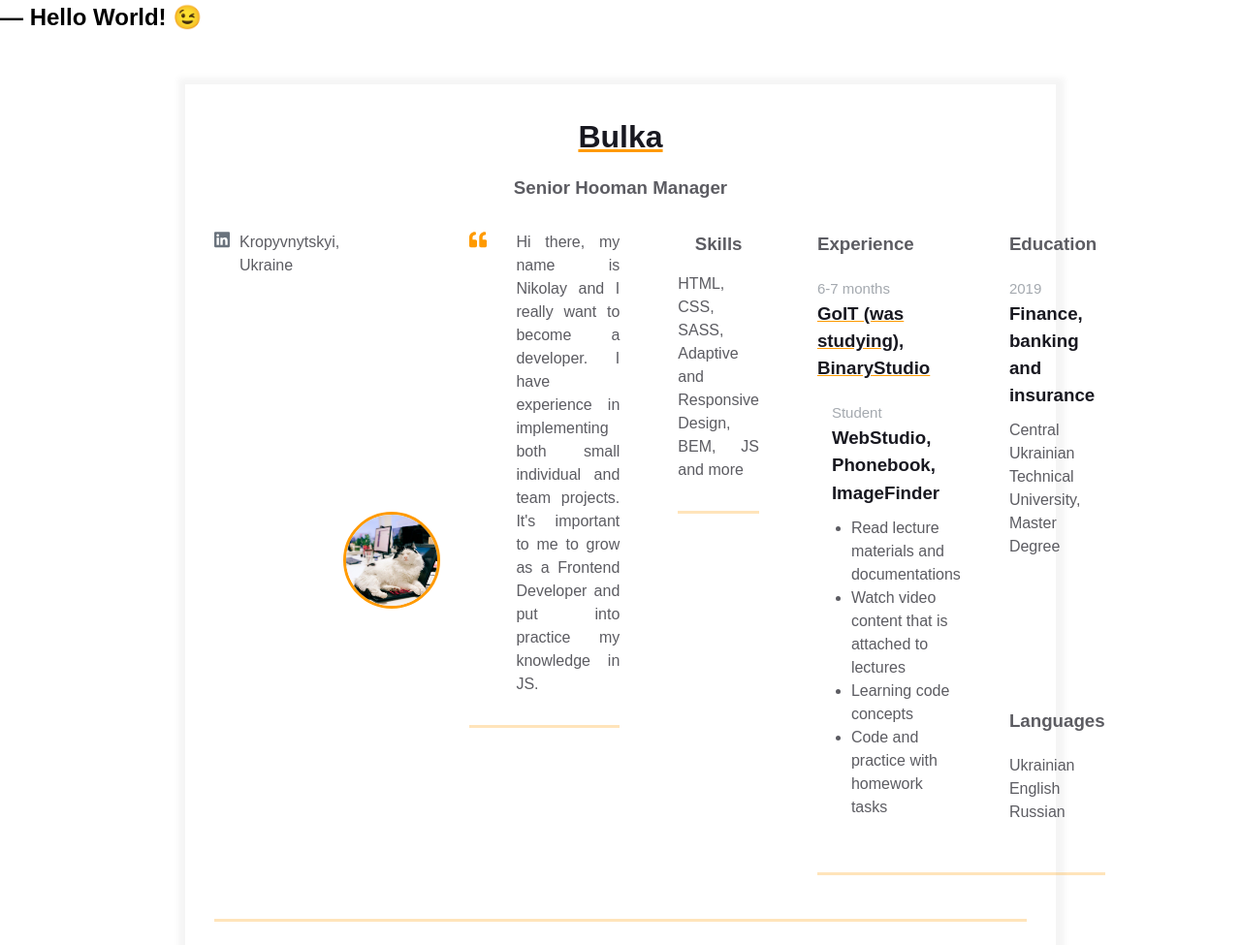
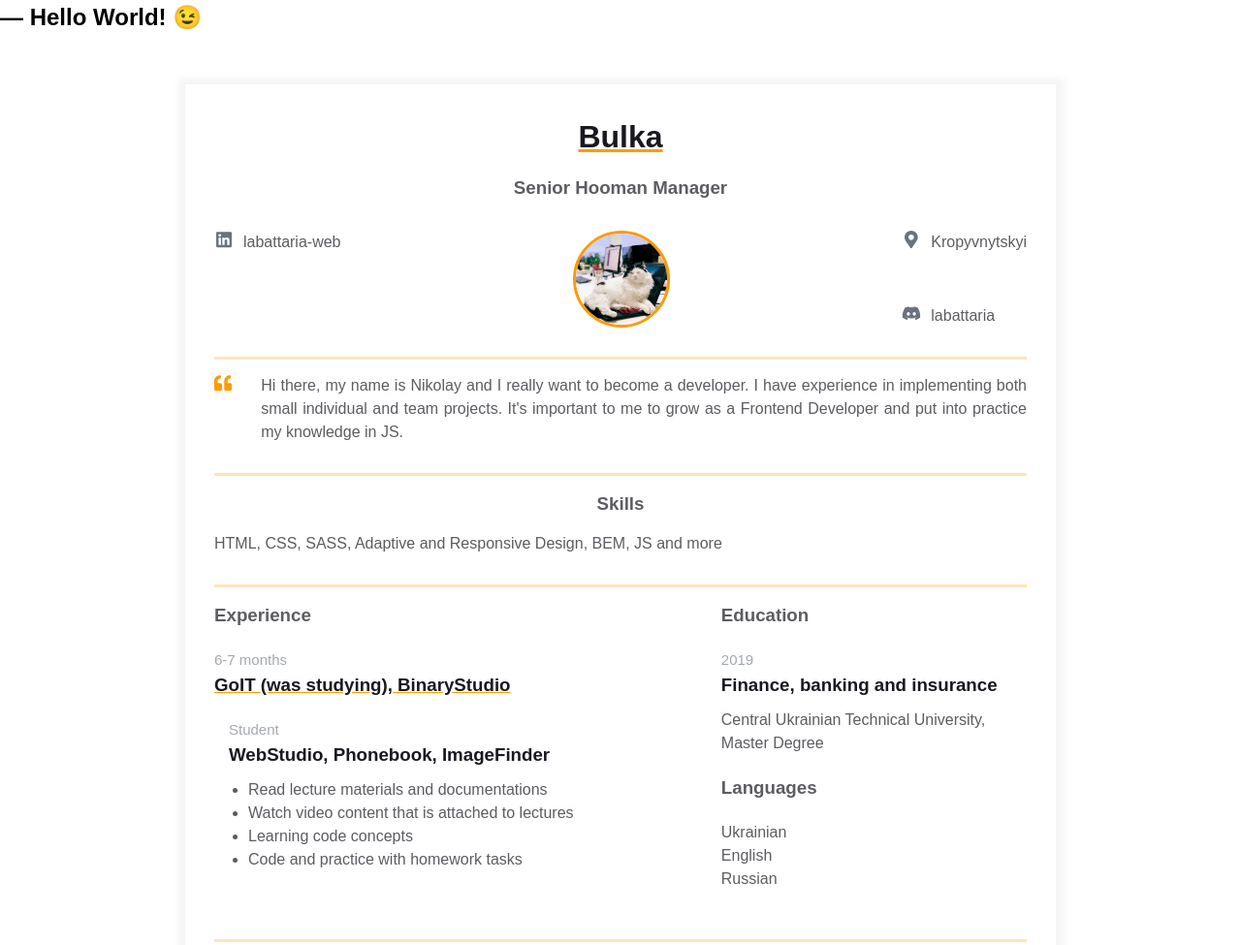
Before and after one commit to labattaria/homepage, a plain HTML site: page index.html in a window 1280 px wide. Shown: the whole page at 97% size. Drawn offline with Linux system fonts and the light colour scheme.

Commit message:
Added some fixes (fixed html block components)

```diff
--- a/index.html
+++ b/index.html
@@ -35,7 +35,7 @@
                       ></path>
                     </svg>
                   </div>
-                  <span>Kropyvnytskyi, Ukraine</span>
+                  <span>labattaria-web</span>
                 </a>
               </div>
 
@@ -48,6 +48,39 @@
               </div>
 
               <div class="contact-info__block">
+                <a href="" rel="author" class="contact-info__item">
+                  <div class="contact-info__item-icon-wrapper">
+                    <svg
+                      class="contact-info__item-icon"
+                      xmlns="http://www.w3.org/2000/svg"
+                      viewBox="0 0 384 512"
+                    >
+                      <path
+                        d="M172.268 501.67C26.97 291.031 0 269.413 0 192 0 85.961 85.961 0 192 0s192 85.961 192 192c0 77.413-26.97 99.031-172.268 309.67-9.535 13.774-29.93 13.773-39.464 0zM192 272c44.183 0 80-35.817 80-80s-35.817-80-80-80-80 35.817-80 80 35.817 80 80 80z"
+                      ></path>
+                    </svg>
+                  </div>
+                  <span>Kropyvnytskyi</span>
+                </a>
+                <a href="" rel="author" class="contact-info__item">
+                  <div class="contact-info__item-icon-wrapper">
+                    <svg
+                      class="contact-info__item-icon"
+                      xmlns="http://www.w3.org/2000/svg"
+                      viewBox="0 0 640 512"
+                    >
+                      <path
+                        d="M524.531,69.836a1.5,1.5,0,0,0-.764-.7A485.065,485.065,0,0,0,404.081,32.03a1.816,1.816,0,0,0-1.923.91,337.461,337.461,0,0,0-14.9,30.6,447.848,447.848,0,0,0-134.426,0,309.541,309.541,0,0,0-15.135-30.6,1.89,1.89,0,0,0-1.924-.91A483.689,483.689,0,0,0,116.085,69.137a1.712,1.712,0,0,0-.788.676C39.068,183.651,18.186,294.69,28.43,404.354a2.016,2.016,0,0,0,.765,1.375A487.666,487.666,0,0,0,176.02,479.918a1.9,1.9,0,0,0,2.063-.676A348.2,348.2,0,0,0,208.12,430.4a1.86,1.86,0,0,0-1.019-2.588,321.173,321.173,0,0,1-45.868-21.853,1.885,1.885,0,0,1-.185-3.126c3.082-2.309,6.166-4.711,9.109-7.137a1.819,1.819,0,0,1,1.9-.256c96.229,43.917,200.41,43.917,295.5,0a1.812,1.812,0,0,1,1.924.233c2.944,2.426,6.027,4.851,9.132,7.16a1.884,1.884,0,0,1-.162,3.126,301.407,301.407,0,0,1-45.89,21.83,1.875,1.875,0,0,0-1,2.611,391.055,391.055,0,0,0,30.014,48.815,1.864,1.864,0,0,0,2.063.7A486.048,486.048,0,0,0,610.7,405.729a1.882,1.882,0,0,0,.765-1.352C623.729,277.594,590.933,167.465,524.531,69.836ZM222.491,337.58c-28.972,0-52.844-26.587-52.844-59.239S193.056,219.1,222.491,219.1c29.665,0,53.306,26.82,52.843,59.239C275.334,310.993,251.924,337.58,222.491,337.58Zm195.38,0c-28.971,0-52.843-26.587-52.843-59.239S388.437,219.1,417.871,219.1c29.667,0,53.307,26.82,52.844,59.239C470.715,310.993,447.538,337.58,417.871,337.58Z"
+                      ></path>
+                    </svg>
+                  </div>
+                  <span>labattaria</span>
+                </a>
+              </div>
+            </div>
+          </div>
+        </div>
+
         <div class="container">
           <div class="resume__block">
             <div class="intro">
@@ -63,24 +96,21 @@
                 </svg>
               </div>
               <p class="intro_text">
-                        Hi there, my name is Nikolay and I really want to become
-                        a developer. I have experience in implementing both
-                        small individual and team projects. It's important to me
-                        to grow as a Frontend Developer and put into practice my
-                        knowledge in JS.
+                Hi there, my name is Nikolay and I really want to become a
+                developer. I have experience in implementing both small
+                individual and team projects. It's important to me to grow as a
+                Frontend Developer and put into practice my knowledge in JS.
               </p>
             </div>
           </div>
         </div>
-              </div>
-
         <div class="container">
           <div class="resume__block">
             <div class="skills">
               <h3 class="skills__header">Skills</h3>
               <p class="skills__text">
-                      HTML, CSS, SASS, Adaptive and Responsive Design, BEM, JS
-                      and more
+                HTML, CSS, SASS, Adaptive and Responsive Design, BEM, JS and
+                more
               </p>
             </div>
           </div>
@@ -108,13 +138,9 @@
                     <h3 class="experiences__company-project-name">
                       WebStudio, Phonebook, ImageFinder
                     </h3>
-                          <ul
-                            class="experiences__company-project-responsibilities"
-                          >
+                    <ul class="experiences__company-project-responsibilities">
                       <li>Read lecture materials and documentations</li>
-                            <li>
-                              Watch video content that is attached to lectures
-                            </li>
+                      <li>Watch video content that is attached to lectures</li>
                       <li>Learning code concepts</li>
                       <li>Code and practice with homework tasks</li>
                     </ul>
@@ -125,9 +151,7 @@
               <div class="additional-info fv">
                 <div class="additional-info fv">
                   <div class="additional-info__education">
-                          <h3 class="additional-info__education-header">
-                            Education
-                          </h3>
+                    <h3 class="additional-info__education-header">Education</h3>
                     <div class="additional-info__education-university">
                       <span
                         class="additional-info__education-university-durability"
@@ -138,27 +162,17 @@
                       >
                         Finance, banking and insurance
                       </h3>
-                            <p
-                              class="additional-info__education-university-name"
-                            >
-                              Central Ukrainian Technical University, Master
-                              Degree
+                      <p class="additional-info__education-university-name">
+                        Central Ukrainian Technical University, Master Degree
                       </p>
                     </div>
                   </div>
 
                   <div class="additional-info__languages">
-                          <h3 class="additional-info__languages-header">
-                            Languages
-                          </h3>
-                          <p class="additional-info__languages-item">
-                            Ukrainian
-                          </p>
+                    <h3 class="additional-info__languages-header">Languages</h3>
+                    <p class="additional-info__languages-item">Ukrainian</p>
                     <p class="additional-info__languages-item">English</p>
                     <p class="additional-info__languages-item">Russian</p>
-                        </div>
-                      </div>
-                    </div>
                   </div>
                 </div>
               </div>
```
Lines whose indentation alone changed are shown as unchanged.
